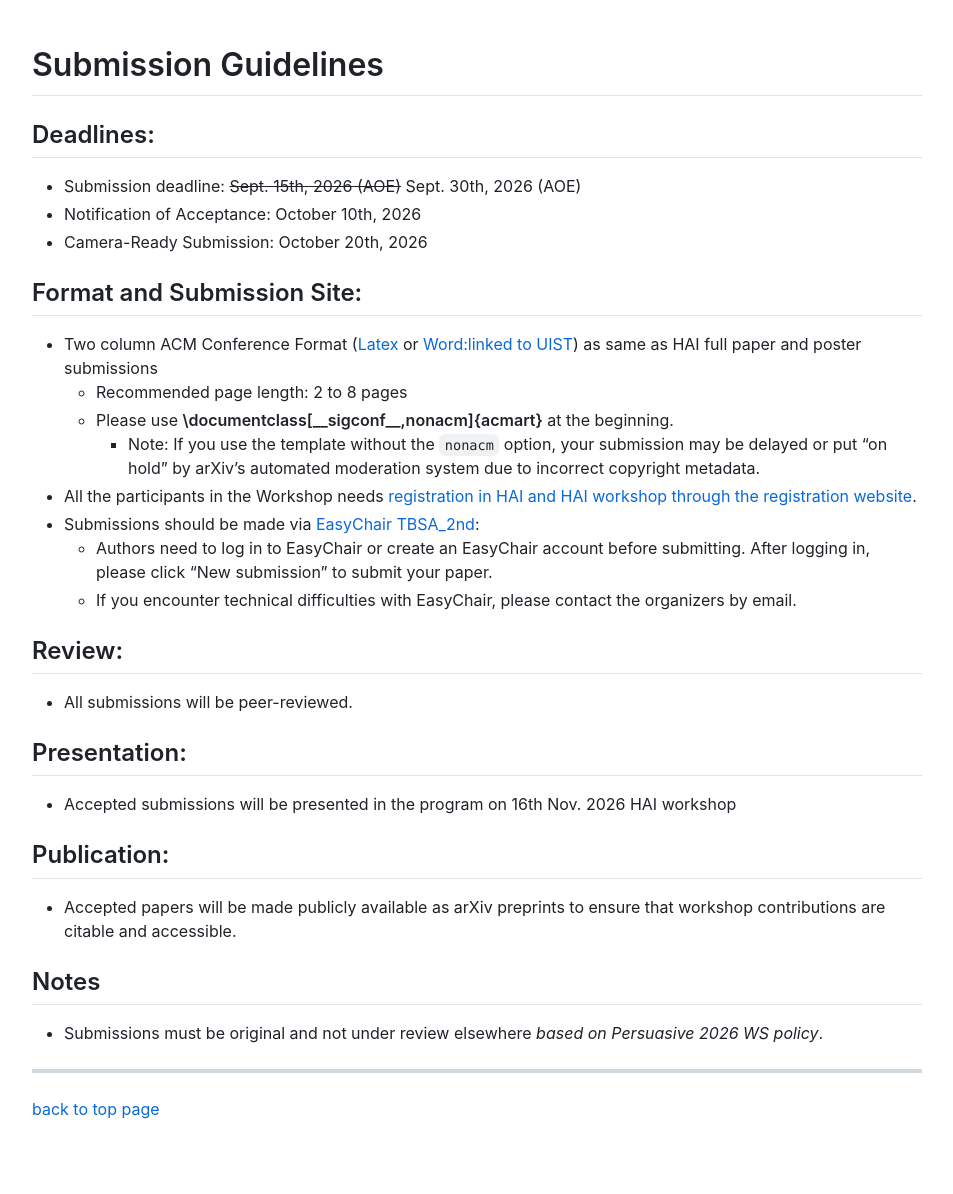
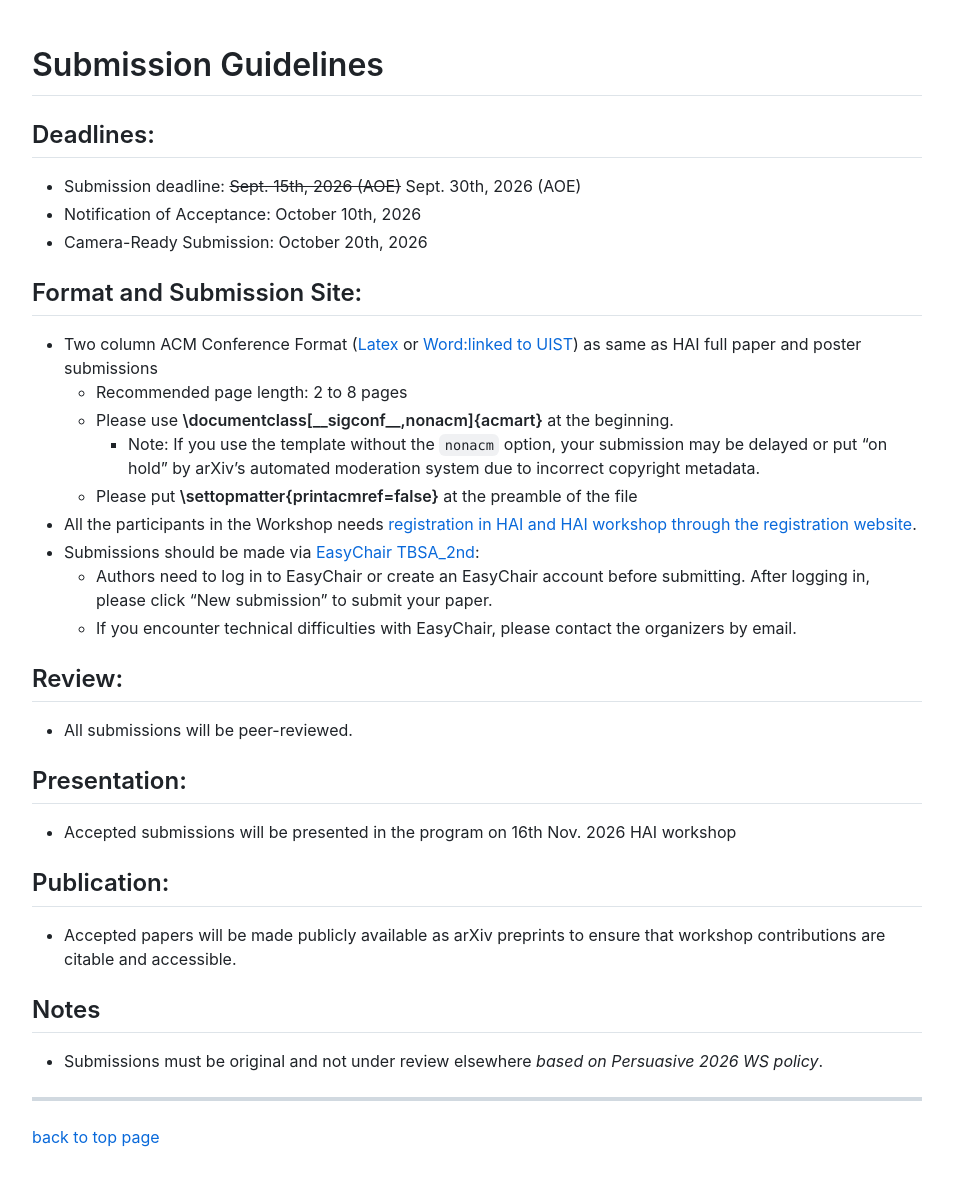
Before and after one commit to virtualcom-designlab/TBSA2026, a Jekyll site: the page built from submission.md, in a window 1280 px wide. Shown: the whole page, without its empty margins (163-1116 px from the left). Built offline with Jekyll 4.4.1, drawn with Linux system fonts in a browser that asks for light colours; our own code applies the rules of GitHub Pages for plain Markdown files; before the commit the page ends 1166 px from its top, so only the background shows below that.

Commit message:
Update submission.md

```diff
--- a/submission.md
+++ b/submission.md
@@ -16,6 +16,7 @@
   - Recommended page length: 2 to 8 pages
   - Please use **\documentclass[__sigconf__,nonacm]{acmart}** at the beginning.
     - Note: If you use the template without the <code>nonacm</code> option, your submission may be delayed or put "on hold" by arXiv's automated moderation system due to incorrect copyright metadata.
+  - Please put **\settopmatter{printacmref=false}** at the preamble of the file
 - All the participants in the Workshop needs [registration in HAI and HAI workshop through the registration website](https://hai-conference.net/hai2026/registration/).
 - Submissions should be made via [EasyChair TBSA_2nd](https://easychair.org/conferences/?conf=tbsa2026-2nd):
   - Authors need to log in to EasyChair or create an EasyChair account before submitting.
```
